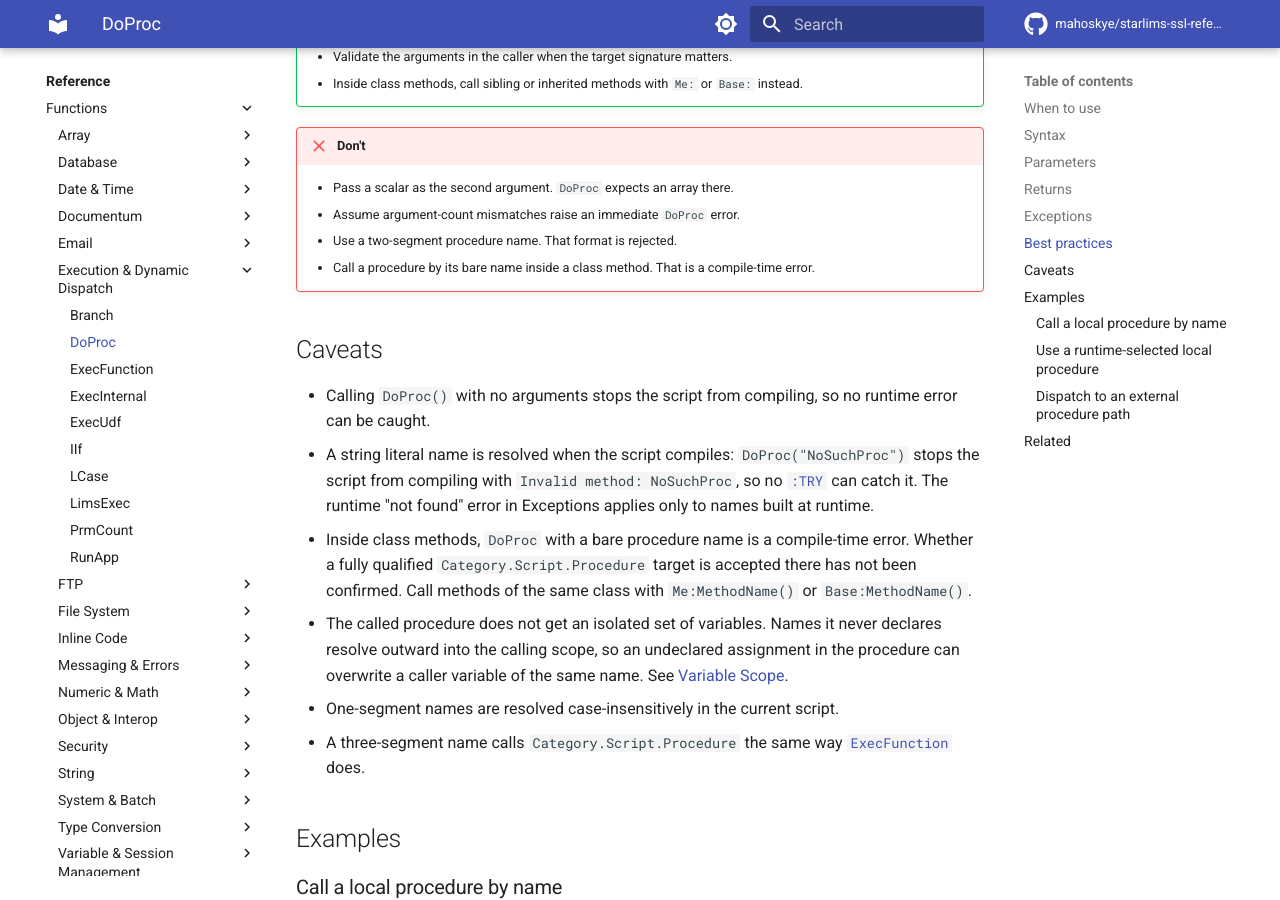
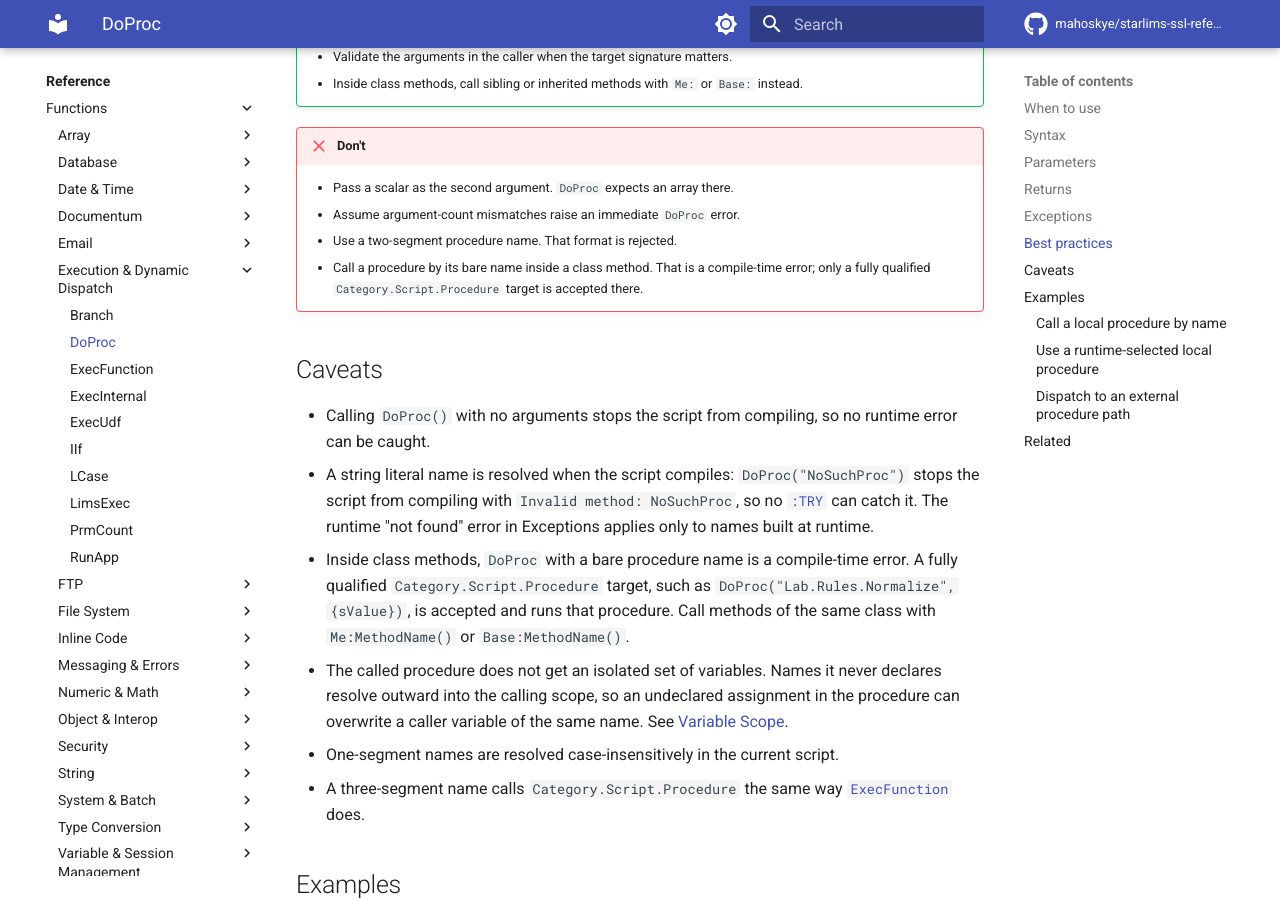
Before and after one commit to mahoskye/starlims-ssl-reference, an MkDocs documentation site: the page built from content/reference/functions/DoProc.md, in a window 1280 px wide and 900 px high, scrolled down 1799 px. Built offline with MkDocs 1.6.1 and Material for MkDocs 9.7.7, drawn with Linux system fonts in a browser that asks for light colours; plug-ins that fetch from the network failed and are left out; comment, search, counter and statistics services are not loaded.

Commit message:
docs: qualified DoProc and ExecFunction work in class methods; constructor order is a convention
Co-Authored-By: Claude Opus 5.5 <noreply@anthropic.com>

```diff
--- a/content/reference/functions/DoProc.md
+++ b/content/reference/functions/DoProc.md
@@ -61,13 +61,13 @@ DoProc(sProcedureName, [aArguments])
     - Pass a scalar as the second argument. `DoProc` expects an array there.
     - Assume argument-count mismatches raise an immediate `DoProc` error.
     - Use a two-segment procedure name. That format is rejected.
-    - Call a procedure by its bare name inside a class method. That is a compile-time error.
+    - Call a procedure by its bare name inside a class method. That is a compile-time error; only a fully qualified `Category.Script.Procedure` target is accepted there.
 
 ## Caveats
 
 - Calling `DoProc()` with no arguments stops the script from compiling, so no runtime error can be caught.
 - A string literal name is resolved when the script compiles: `DoProc("NoSuchProc")` stops the script from compiling with `Invalid method: NoSuchProc`, so no [`:TRY`](../keywords/TRY.md) can catch it. The runtime "not found" error in Exceptions applies only to names built at runtime.
-- Inside class methods, `DoProc` with a bare procedure name is a compile-time error. Whether a fully qualified `Category.Script.Procedure` target is accepted there has not been confirmed. Call methods of the same class with `Me:MethodName()` or `Base:MethodName()`.
+- Inside class methods, `DoProc` with a bare procedure name is a compile-time error. A fully qualified `Category.Script.Procedure` target, such as `DoProc("Lab.Rules.Normalize", {sValue})`, is accepted and runs that procedure. Call methods of the same class with `Me:MethodName()` or `Base:MethodName()`.
 - The called procedure does not get an isolated set of variables. Names it never declares resolve outward into the calling scope, so an undeclared assignment in the procedure can overwrite a caller variable of the same name. See [Variable Scope](../../guides/variable-scope.md).
 - One-segment names are resolved case-insensitively in the current script.
 - A three-segment name calls `Category.Script.Procedure` the same way [`ExecFunction`](ExecFunction.md) does.
```
Also changed, not shown: content/getting-started.md (+1 -1 lines), content/reference/functions/ExecFunction.md (+1 -0 lines), content/reference/keywords/CLASS.md (+1 -1 lines), 1 other file.
